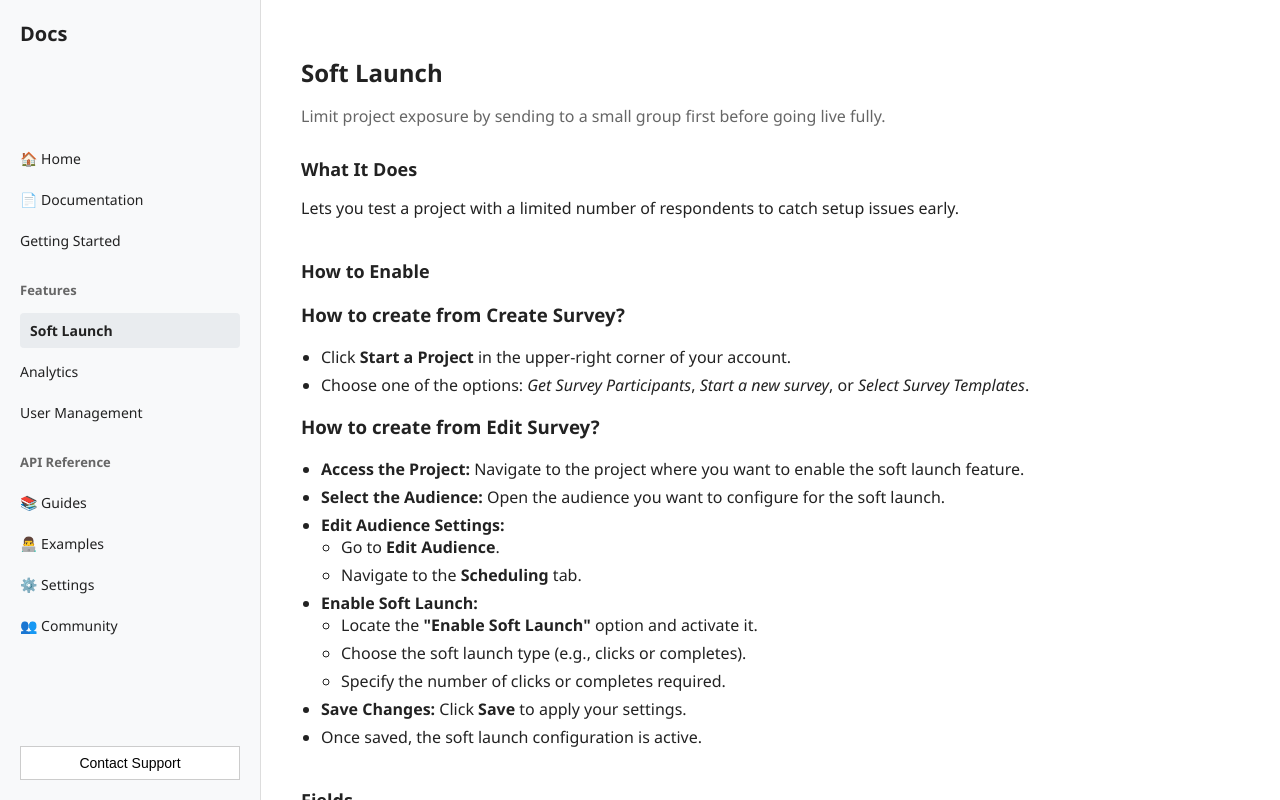
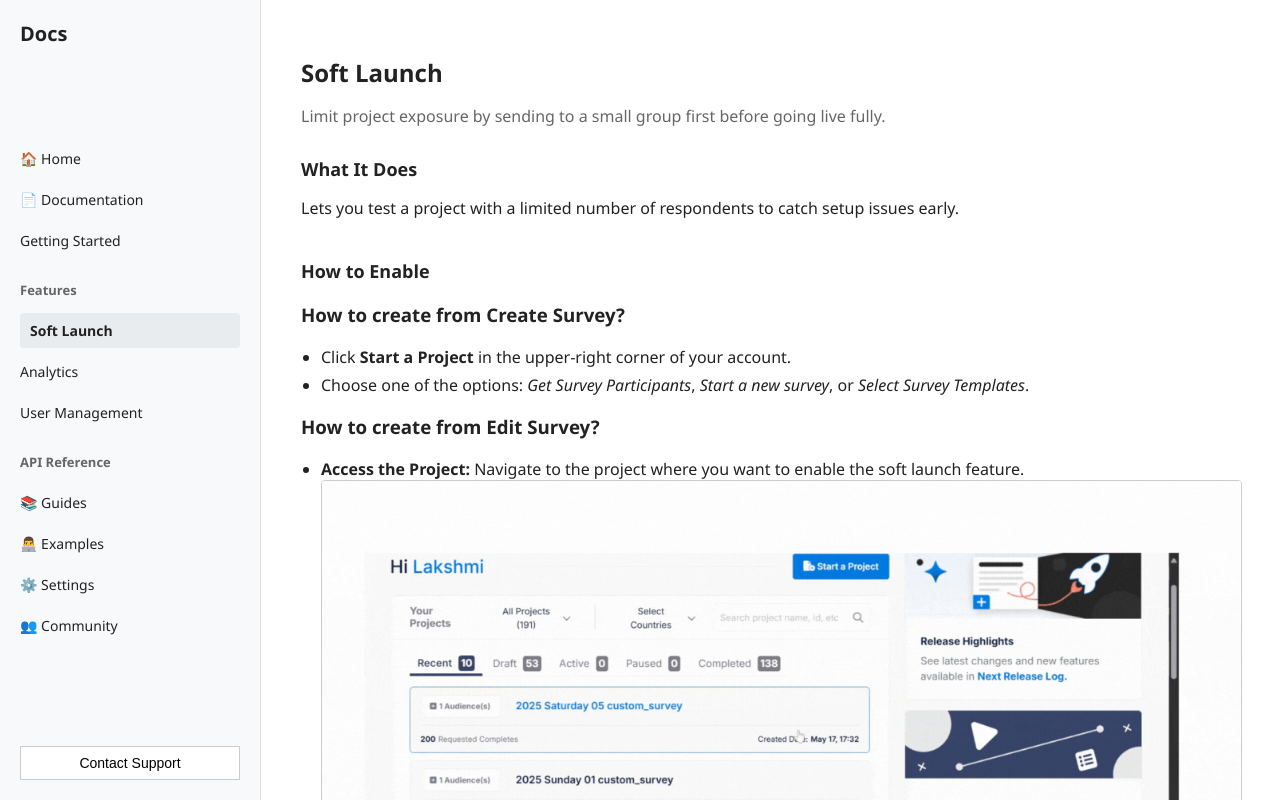
Before and after one commit to lakshmi-k02/makeopinion-help, a plain HTML site: page index.html in a window 1280 px wide. Drawn offline with Linux system fonts and the light colour scheme.

Commit message:
Gif file

```diff
--- a/index.html
+++ b/index.html
@@ -49,7 +49,9 @@
 
         <h3>How to create from Edit Survey?</h3>
         <ul>
-          <li><strong>Access the Project:</strong> Navigate to the project where you want to enable the soft launch feature.</li>
+          <li><strong>Access the Project:</strong> Navigate to the project where you want to enable the soft launch feature.
+            <img src="gifs/soft launch - Click project.gif" alt="Access the Project GIF" style="margin-top: 0px; max-width: 100%; height: auto; border: 1px solid #ccc; border-radius: 4px;">
+          </li>
           <li><strong>Select the Audience:</strong> Open the audience you want to configure for the soft launch.</li>
           <li><strong>Edit Audience Settings:</strong>
             <ul>
```
